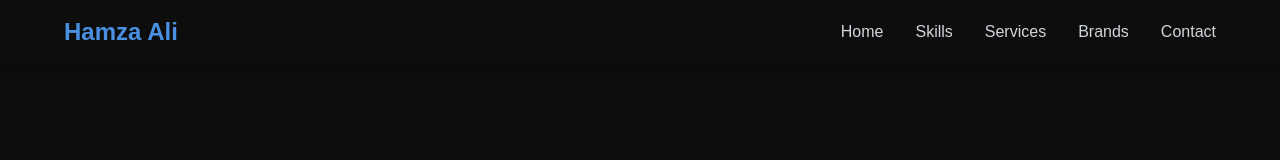
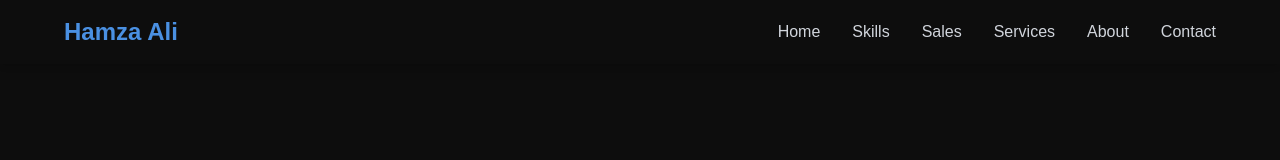
Before and after one commit to Hamza4889787/ecommerce-portfolio, a Next.js app: page / in a window 1280 px wide. Shown: the top 160 px of the page. Built offline with nearby package versions, Linux system fonts and the light colour scheme.

Commit message:
final full

```diff
--- a/package.json
+++ b/package.json
@@ -16,7 +16,8 @@
     "react-dom": "19.1.0",
     "react-icons": "^5.5.0",
     "react-slick": "^0.31.0",
-    "slick-carousel": "^1.8.1"
+    "slick-carousel": "^1.8.1",
+    "swiper": "^12.0.2"
   },
   "devDependencies": {
     "@eslint/eslintrc": "^3",
--- a/src/component/Footer.jsx
+++ b/src/component/Footer.jsx
@@ -57,6 +57,11 @@ export default function Footer() {
             <li>
               <a href="#services" className="hover:text-[#4A90E2] transition">
                 Services
+              </a>
+            </li>
+            <li>
+              <a href="#about" className="hover:text-[#4A90E2] transition">
+                About
               </a>
             </li>
 
--- a/src/component/Navbar.jsx
+++ b/src/component/Navbar.jsx
@@ -6,8 +6,9 @@ import { FaBars, FaTimes } from "react-icons/fa";
 const navLinks = [
   { name: "Home", href: "#hero" },
   { name: "Skills", href: "#skills" },
+  { name: "Sales", href: "#case-studies" },
   { name: "Services", href: "#services" },
-  { name: "Brands", href: "#case-studies" },
+  { name: "About", href: "#about" },
   { name: "Contact", href: "#contact" },
 ];
 
--- a/src/component/Sales.jsx
+++ b/src/component/Sales.jsx
@@ -24,7 +24,7 @@ export default function SalesCarousel() {
   };
 
   return (
-    <section className="bg-[#0D0D0D] text-white py-20 px-6">
+    <section id="case-studies" className="bg-[#0D0D0D] text-white py-20 px-6">
       <div className="max-w-[1200px] mx-auto w-full">
         <h2 className="text-3xl font-bold text-center text-[#4A90E2] mb-10">
           Sales Results
```
Also changed, not shown: 1 other file (tests, documents, lock files or other folders).
